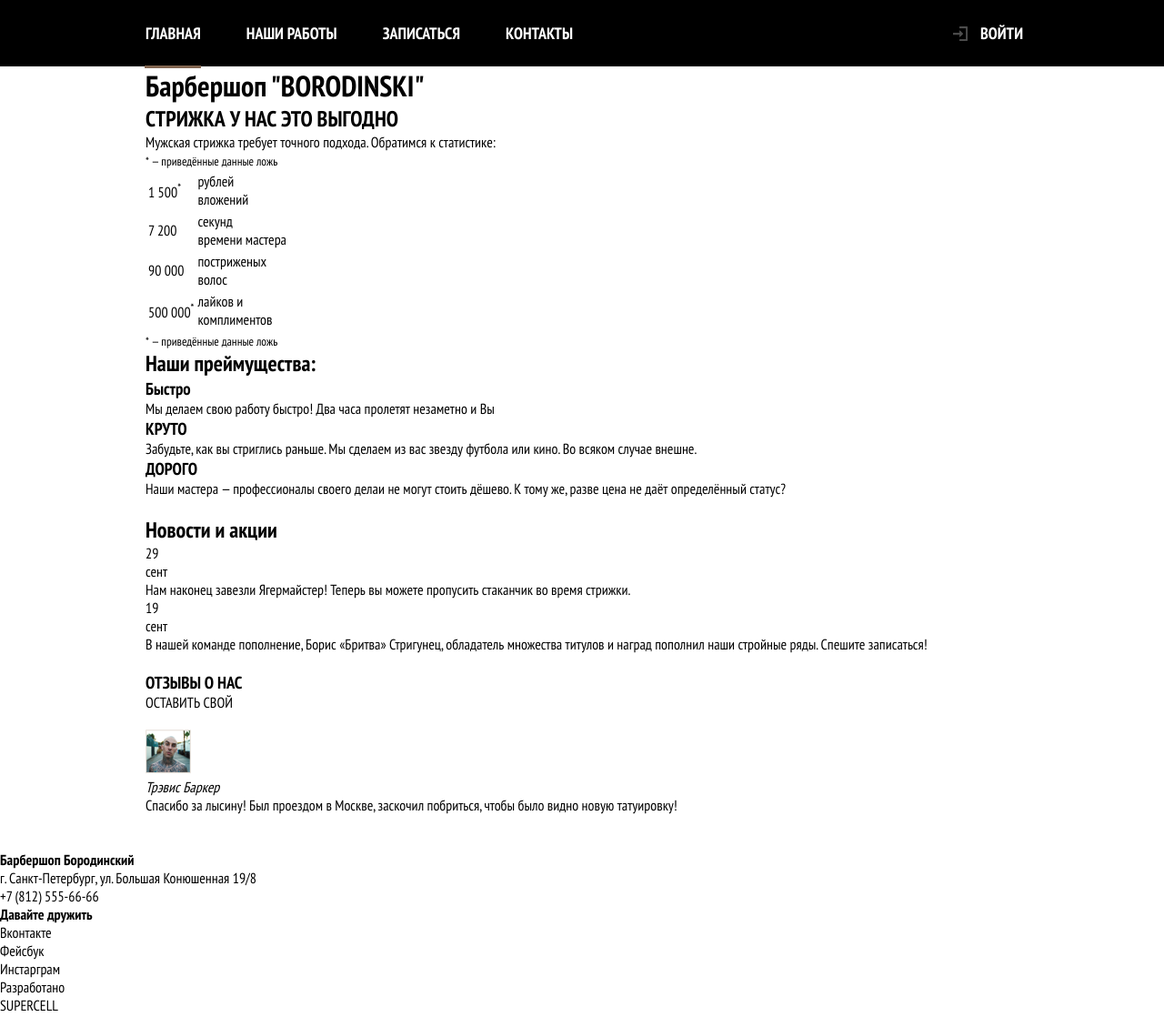
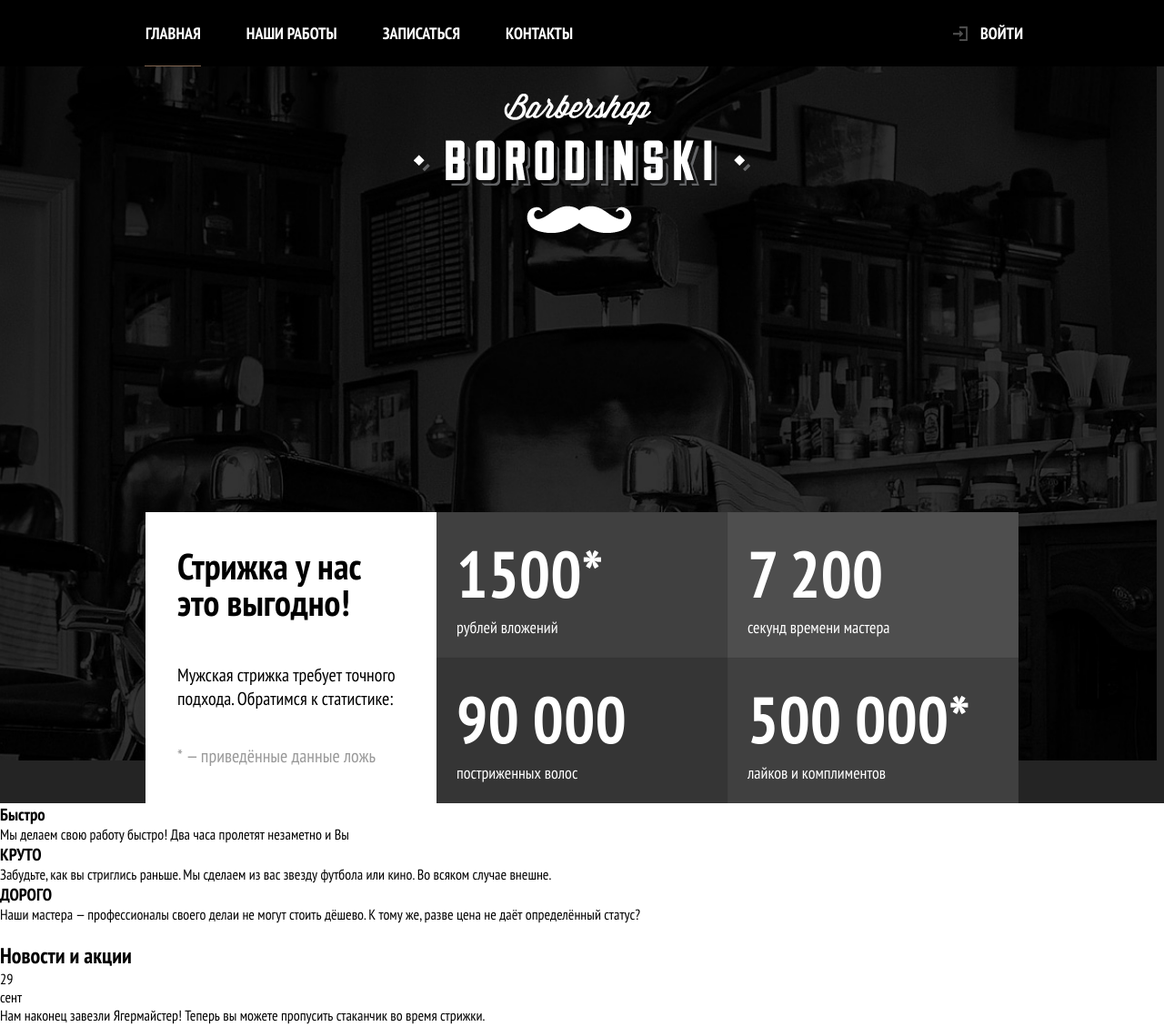
Before and after one commit to Alvetron/gulp-settings-with-site-barbersop, a website: page source/index.html in a window 1280 px wide. Shown: the top 1129 px of the page at 91% size. Drawn offline with nearby package versions, Linux system fonts and the light colour scheme; files that its build step writes are made by us from their sources.

Commit message:
Added section 'stats'

```diff
--- a/public/assets/js/nav-list.js
+++ b/public/assets/js/nav-list.js
@@ -1,5 +1,5 @@
 let btn = document.querySelector(".nav__toggle");
-let menu = document.querySelector(".nav__list ");
+let menu = document.querySelector(".nav__list");
 
 const showMenu = () => {
   if(menu.style.right === "0px") {
--- /dev/null
+++ b/source/assets/html/stats/stats.html
@@ -0,0 +1,34 @@
+<section class="stats">
+  <a class="stats__logo-link" href="#">back to main page</a>
+  <div class="stats__wrapper">
+    <header class="stats__header">
+      <div class="container">
+        <div class="stats__slogan">Стрижка у нас
+          это выгодно!</div>
+        <div class="stats__intro">Мужская стрижка требует точного подхода. Обратимся к статистике:</div>
+        <small class="stats__legend stats__legend--top">* — приведённые данные ложь</small>
+      </div>
+    </header>
+    <table class="stats__table">
+      <tbody class="stats__table__inner">
+        <tr class="stats__row row-col-1">
+          <td class="stats__value">1500<span>*</span></td>
+          <td class="stats__name">рублей вложений</td>
+        </tr>
+        <tr class="stats__row row-col-2">
+          <td class="stats__value">7 200</td>
+          <td class="stats__name">секунд времени мастера</td>
+        </tr>
+        <tr class="stats__row row-col-3">
+          <td class="stats__value">90 000</td>
+          <td class="stats__name">постриженных волос</td>
+        </tr>
+        <tr class="stats__row row-col-1">
+          <td class="stats__value">500 000<span>*</span></td>
+          <td class="stats__name">лайков и комплиментов</td>
+        </tr>
+      </tbody>
+    </table>
+    <small class="stats__legend stats__legend--bottom">* — приведённые данные ложь</small>
+  </div>
+</section>
--- a/source/assets/js/nav-list.js
+++ b/source/assets/js/nav-list.js
@@ -1,5 +1,5 @@
 let btn = document.querySelector(".nav__toggle");
-let menu = document.querySelector(".nav__list ");
+let menu = document.querySelector(".nav__list");
 
 const showMenu = () => {
   if(menu.style.right === "0px") {
--- a/source/assets/sass/chunks/header/header.scss
+++ b/source/assets/sass/chunks/header/header.scss
@@ -174,6 +174,7 @@
     display: flex;
     flex-wrap: wrap;
     justify-content: space-between;
+    overflow: hidden;
   }
 
   .site-list {
@@ -183,7 +184,7 @@
     &__link {
       position: relative;
       display: block;
-      padding: 25px 25px;
+      padding: 25px 15px;
       transition: color 0.1s linear;
 
       &--active::before {
@@ -238,7 +239,7 @@
 
 }
 
-@media (min-width: 1200px) {
+@media (min-width: 960px) {
 
   .header-tablet {
 
@@ -313,6 +314,7 @@
     .login-icon {
       background-position: 20px center;
     }
+
   }
 
 }
--- /dev/null
+++ b/source/assets/sass/chunks/stats/stats.scss
@@ -0,0 +1,228 @@
+.stats {
+
+  background-color: #242424;
+  &__logo-link {
+    display: none;
+  }
+
+  &__header {
+    border: solid 1px #f2f2f2;
+
+    .container {
+      padding-top: 30px;
+      padding-bottom: 30px;
+      background-color: #ffffff;
+    }
+  }
+
+
+  &__slogan {
+    width: 180px;
+    margin: 0 auto;
+    margin-bottom: 20px;
+    font-size: 30px;
+    font-weight: 700;
+    text-align: center;
+  }
+
+  &__intro {
+    width: 250px;
+    margin: 0 auto;
+    font-size: 20px;
+    font-weight: 300;
+  }
+
+  &__legend--top {
+    display: none;
+  }
+
+  &__legend--bottom {
+    display: block;
+    padding: 15px 0;
+    font-size: 20px;
+    line-height: 27px;
+    text-align: center;
+    color: rgba(255, 255, 255, 0.4);
+  }
+
+  &__table {
+    width: 100%;
+    background-color: #353535;
+  }
+
+  &__row {
+    display: flex;
+    justify-content: space-between;
+    padding: 20px;
+  }
+
+  &__value {
+    font-size: 40px;
+    font-weight: 700;
+    text-align: left;
+    color: #ffffff;
+  }
+
+  &__name {
+    width: 110px;
+    font-size: 18px;
+    font-weight: 300;
+    text-align: right;
+    color: #ffffff;
+  }
+
+}
+
+.row-col-1 {
+  background-color: #404040;
+  border: solid 1px #3e3e3e;
+}
+
+.row-col-2 {
+  background-color: #4e4e4e;
+  border: solid 1px #4c4c4c;
+
+}
+
+.row-col-3 {
+  background-color: #353535;
+  border: solid 1px #343434;
+
+}
+
+@media (min-width : 768px) {
+
+  .stats {
+    position: relative;
+    padding-top: 210px;
+    background-image: url("../images/stats/bg.jpg");
+    background-size: contain;
+    background-position: -8px -61%;
+    background-repeat: no-repeat;
+
+    &__logo-link {
+      position: absolute;
+      top: 30px;
+      left: 50%;
+      transform: translateX(-50%);
+      display: block;
+      width: 370px;
+      height: 101px;
+      font-size: 0;
+      background-image: url("../images/stats/logo.png");
+    }
+
+    &__header {
+      border: none;
+
+      .container {
+        display: flex;
+        flex-wrap: wrap;
+        align-items: center;
+        padding: 35px;
+
+      }
+
+    }
+
+    &__slogan {
+      width: 205px;
+      margin: 0 100px 20px 0;
+      font-size: 40px;
+      line-height: 40px;
+      text-align: left;
+    }
+
+    &__intro {
+      margin: 0 0 30px 0;
+      text-align: left;
+    }
+
+    &__legend {
+      font-size: 20px;
+      line-height: 27px;
+      color: rgba(0, 0, 0, .4);
+    }
+
+
+    &__legend--top {
+      display: block;
+    }
+
+    &__legend--bottom {
+      display: none;
+    }
+
+    &__table__inner {
+      display: flex;
+      flex-wrap: wrap;
+      width: 640px;
+      margin: 0 auto;
+      background-color: #353535;
+    }
+
+    &__row {
+      width: 50%;
+      flex-direction: column;
+      justify-content: flex-start;
+    }
+
+    &__value {
+      font-size: 72px;
+      line-height: 91px;
+    }
+
+    &__name {
+      width: auto;
+      text-align: left;
+    }
+  }
+
+}
+
+@media (min-width: 960px) {
+
+  .stats {
+    padding-top: 490px;
+    background-position: -8px -12%;
+
+    &__logo-link {
+      position: absolute;
+      top: 30px;
+      left: 50%;
+      transform: translateX(-50%);
+      display: block;
+      width: 370px;
+      height: 153px;
+      font-size: 0;
+      background-image: url("../images/stats/logo-desk.png");
+    }
+
+    &__wrapper {
+      display: flex;
+      width: 960px;
+      margin: 0 auto;
+    }
+
+    &__header {
+      padding: 0;
+
+      .container {
+        width: 320px;
+        height: 100%;
+        margin: 0;
+      }
+
+    }
+
+    &__slogan {
+      margin: 0 0 40px;
+    }
+
+    &__intro {
+
+    }
+
+  }
+
+}
--- a/source/assets/sass/main.scss
+++ b/source/assets/sass/main.scss
@@ -25,9 +25,14 @@ a {
   color: inherit;
 }
 
+table {
+  border-collapse: collapse;
+}
+
 body {
   margin: 0;
   font-family: 'PT Sans Narrow', Arial, sans-serif;
+  font-weight: 300;
   background-color: #fff;
 }
 
@@ -41,11 +46,29 @@ button {
   cursor: pointer;
 }
 
+.page-container {
+  overflow: hidden;
+}
+
 .container {
   padding: 0 20px;
 }
 
+.visually-hidden {
+  position: absolute;
+  width: 1px;
+  height: 2px;
+  margin: -1px;
+  bottom: 0;
+  padding: 0;
+  white-space: no-wrap;
+  clip-path: inset(100%);
+  clip: rect(0 0 0 0);
+  overflow: hidden
+}
+
 @import "./chunks/header/header";
+@import "./chunks/stats/stats";
 
 @media (min-width: 768px) {
 
@@ -57,7 +80,7 @@ button {
 
 }
 
-@media (min-width: 1200px) {
+@media (min-width: 960px) {
 
   .container {
     width: 960px;
--- a/source/index.html
+++ b/source/index.html
@@ -14,59 +14,12 @@
   <title>BORODINSKI</title>
 </head>
 <body>
+  <div class="page-container">
+    @@include("./assets/html/header/header.html")
 
-@@include("./assets/html/header/header.html")
-
-  <main class="page-main container">
+  <main class="page-main">
     <h1 class="visually-hidden">Барбершоп "BORODINSKI"</h1>
-
-    <section class="stats">
-      <header class="stats__header">
-        <h2 class="stats__slogan">СТРИЖКА У НАС ЭТО ВЫГОДНО</h2>
-        <p class="stats__intro">Мужская стрижка требует точного подхода. Обратимся к статистике:</p>
-        <small class="stats__legend stats__legend--bottom">
-          * — приведённые данные ложь
-        </small>
-      </header>
-        <table class="stats__list">
-          <tr>
-            <td class="stats__value">
-              1 500<sup>*</sup>
-            </td>
-            <td class="stats__name">
-              рублей <br> вложений
-            </td>
-          </tr>
-          <tr>
-            <td class="stats__value">
-              7 200
-            </td>
-            <td class="stats__name">
-              секунд <br> времени мастера
-            </td>
-          </tr>
-          <tr>
-            <td class="stats__value">
-              90 000
-            </td>
-            <td class="stats__name">
-              постриженых <br> волос
-            </td>
-          </tr>
-          <tr>
-            <td class="stats__value">
-              500 000<sup>*</sup>
-            </td>
-            <td class="stats__name">
-              лайков и <br> комплиментов
-            </td>
-          </tr>
-        </table>
-        <small class="stats__legend stats__legend--bottom">
-          * — приведённые данные ложь
-        </small>
-    </section>
-
+    @@include("./assets/html/stats/stats.html")
     <section class="advantages">
       <h2 class="visually-hidden">Наши преймущества:</h2>
       <div class="advantages__slider slider">
@@ -92,7 +45,6 @@
         </div>
       </div>
     </section>
-
     <section class="news">
       <h2>Новости и акции</h2>
       <ul class="news__list">
@@ -157,6 +109,7 @@
       <a class="copyright__link button" href="#">SUPERCELL</a>
     </div>
   </footer>
+  </div>
   <script src="assets/js/nav-list.js"></script>
 </body>
 </html>
```
Also changed, not shown: public/index.html (+1 -1 lines), public/assets/css/main.css, public/assets/css/main.min.css, public/assets/images/stats/bg-desk.jpg (added), public/assets/images/stats/bg-desk.png (added), public/assets/images/stats/bg.jpg (added), public/assets/images/stats/logo-desk.png (added), public/assets/images/stats/logo.png (added), source/assets/images/stats/bg-desk.jpg (added), source/assets/images/stats/bg.jpg (added), source/assets/images/stats/logo-desk.png (added), source/assets/images/stats/logo.png (added).
